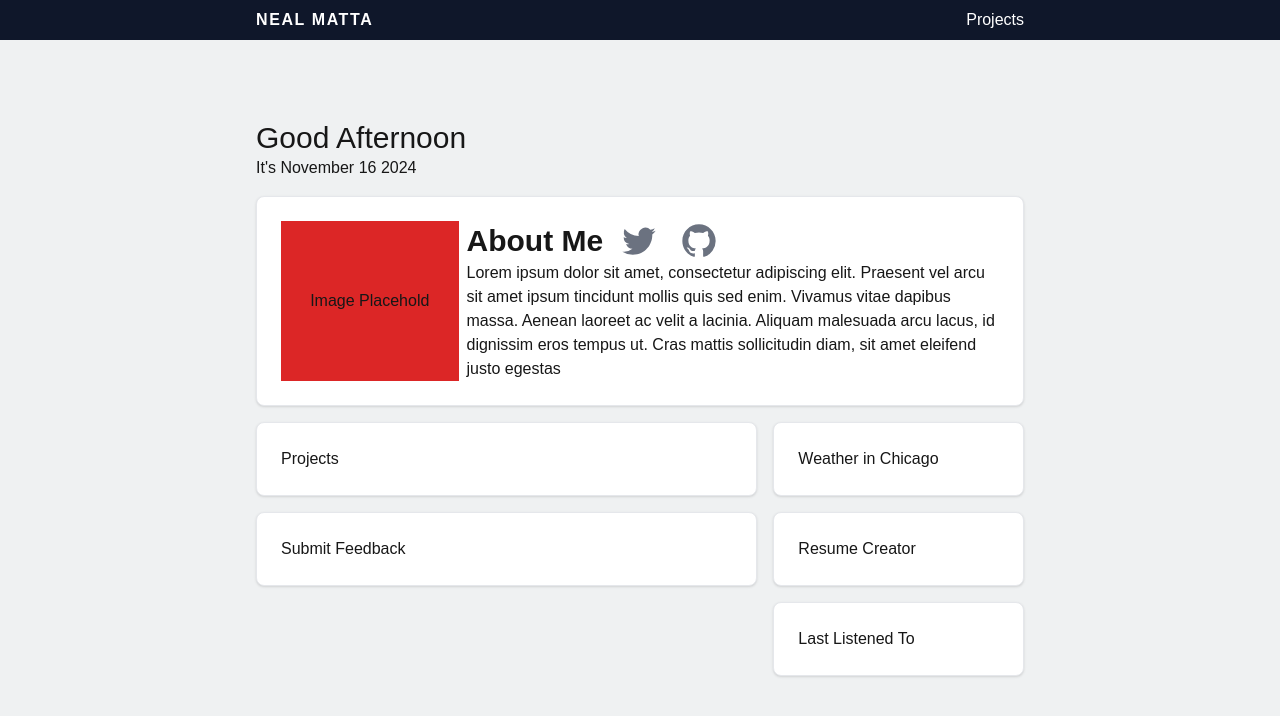
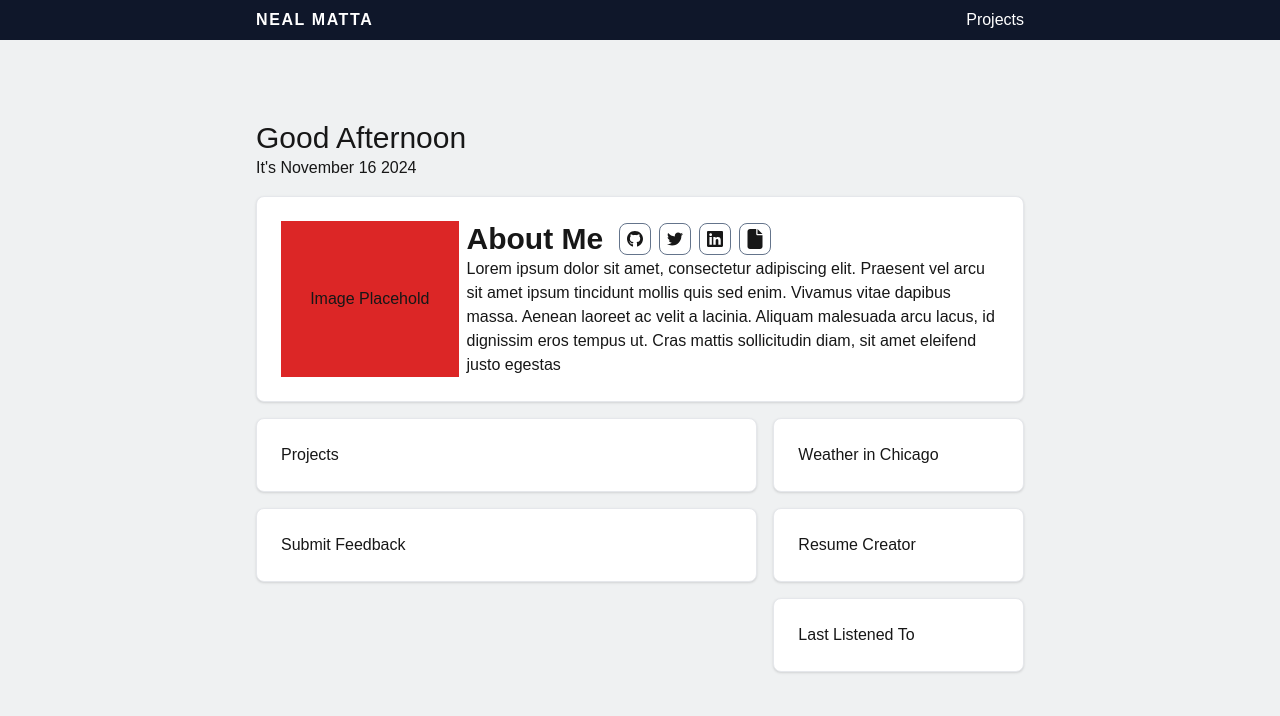
Before and after one commit to NealMatta/personal-website, a Next.js app: page / in a window 1280 px wide. Shown: the top 716 px of the page. Built offline with nearby package versions, Linux system fonts and the light colour scheme.

Commit message:
Used my previous website and got this done a lot more quickly

```diff
--- a/app/layout.tsx
+++ b/app/layout.tsx
@@ -2,10 +2,6 @@ import type { Metadata } from 'next';
 
 import '@/src/styles/globals.css';
 import NavBar from '@/src/components/navigation/NavBar';
-
-// import { FontAwesomeIcon } from '@fortawesome/react-fontawesome';
-// import { faGithub, faLinkedin } from '@fortawesome/free-brands-svg-icons';
-// import { faLink } from '@fortawesome/free-solid-svg-icons';
 
 export const metadata: Metadata = {
   title: 'Neal Matta',
--- a/package.json
+++ b/package.json
@@ -9,11 +9,13 @@
     "lint": "next lint"
   },
   "dependencies": {
+    "@fortawesome/fontawesome-svg-core": "^6.6.0",
     "@fortawesome/free-brands-svg-icons": "^6.6.0",
     "@fortawesome/free-solid-svg-icons": "^6.6.0",
+    "@fortawesome/react-fontawesome": "^0.2.2",
     "next": "15.0.3",
-    "react": "19.0.0-rc-66855b96-20241106",
-    "react-dom": "19.0.0-rc-66855b96-20241106"
+    "react": "^18.3.1",
+    "react-dom": "^18.3.1"
   },
   "devDependencies": {
     "@types/node": "^20",
--- a/src/components/About/SocialLinks.tsx
+++ b/src/components/About/SocialLinks.tsx
@@ -1,46 +1,59 @@
 import React from 'react';
 
-const social = [{ pathValue: '' }];
+import { FontAwesomeIcon } from '@fortawesome/react-fontawesome';
+import {
+  faGithub,
+  faTwitter,
+  faLinkedin,
+} from '@fortawesome/free-brands-svg-icons';
+import { faFile } from '@fortawesome/free-solid-svg-icons';
+
+import Link from 'next/link';
+
+const socialMedia = [
+  {
+    title: 'Github',
+    link: 'https://github.com/NealMatta',
+    icon: faGithub,
+  },
+
+  {
+    title: 'Twitter',
+    link: 'https://twitter.com/NealMatta',
+    icon: faTwitter,
+  },
+  {
+    title: 'LinkedIn',
+    link: 'https://www.linkedin.com/in/nealmatta/',
+    icon: faLinkedin,
+  },
+  {
+    title: 'Resume',
+    link: '#',
+    icon: faFile,
+  },
+];
 
 export default function SocialLinks() {
   return (
-    <>
-      <ul className="flex justify-center space-x-5">
-        <li>
-          <a
-            href="#"
-            className="text-gray-500 hover:text-gray-900 dark:hover:text-white dark:text-gray-400"
+    <div className="flex space-x-2">
+      {socialMedia.map(({ title, link, icon }) => {
+        return (
+          <Link
+            key={title}
+            title={title}
+            href={link}
+            target="_blank"
+            className="group relative flex h-8 w-8 items-center justify-center rounded-lg border border-slate-500 hover:border-slate-300"
           >
-            <svg
-              className="w-10 h-10"
-              fill="currentColor"
-              viewBox="0 0 24 24"
-              aria-hidden="true"
-            >
-              <path d="M8.29 20.251c7.547 0 11.675-6.253 11.675-11.675 0-.178 0-.355-.012-.53A8.348 8.348 0 0022 5.92a8.19 8.19 0 01-2.357.646 4.118 4.118 0 001.804-2.27 8.224 8.224 0 01-2.605.996 4.107 4.107 0 00-6.993 3.743 11.65 11.65 0 01-8.457-4.287 4.106 4.106 0 001.27 5.477A4.072 4.072 0 012.8 9.713v.052a4.105 4.105 0 003.292 4.022 4.095 4.095 0 01-1.853.07 4.108 4.108 0 003.834 2.85A8.233 8.233 0 012 18.407a11.616 11.616 0 006.29 1.84"></path>
-            </svg>
-          </a>
-        </li>
-        <li>
-          <a
-            href="#"
-            className="text-gray-500 hover:text-gray-900 dark:hover:text-white dark:text-gray-400"
-          >
-            <svg
-              className="w-10 h-10"
-              fill="currentColor"
-              viewBox="0 0 24 24"
-              aria-hidden="true"
-            >
-              <path
-                fill-rule="evenodd"
-                d="M12 2C6.477 2 2 6.484 2 12.017c0 4.425 2.865 8.18 6.839 9.504.5.092.682-.217.682-.483 0-.237-.008-.868-.013-1.703-2.782.605-3.369-1.343-3.369-1.343-.454-1.158-1.11-1.466-1.11-1.466-.908-.62.069-.608.069-.608 1.003.07 1.531 1.032 1.531 1.032.892 1.53 2.341 1.088 2.91.832.092-.647.35-1.088.636-1.338-2.22-.253-4.555-1.113-4.555-4.951 0-1.093.39-1.988 1.029-2.688-.103-.253-.446-1.272.098-2.65 0 0 .84-.27 2.75 1.026A9.564 9.564 0 0112 6.844c.85.004 1.705.115 2.504.337 1.909-1.296 2.747-1.027 2.747-1.027.546 1.379.202 2.398.1 2.651.64.7 1.028 1.595 1.028 2.688 0 3.848-2.339 4.695-4.566 4.943.359.309.678.92.678 1.855 0 1.338-.012 2.419-.012 2.747 0 .268.18.58.688.482A10.019 10.019 0 0022 12.017C22 6.484 17.522 2 12 2z"
-                clip-rule="evenodd"
-              ></path>
-            </svg>
-          </a>
-        </li>
-      </ul>
-    </>
+            <FontAwesomeIcon
+              icon={icon}
+              size="lg"
+              className="w-4 flex-shrink-0 group-hover:text-slate-300"
+            />
+          </Link>
+        );
+      })}
+    </div>
   );
 }
```
Also changed, not shown: 1 other file (tests, documents, lock files or other folders).
